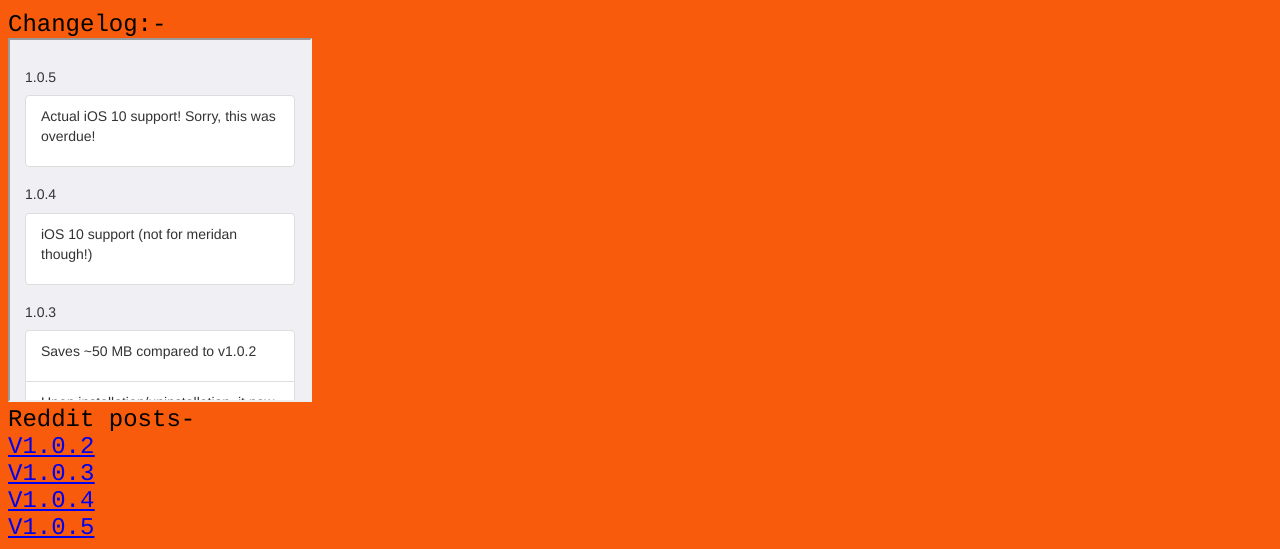
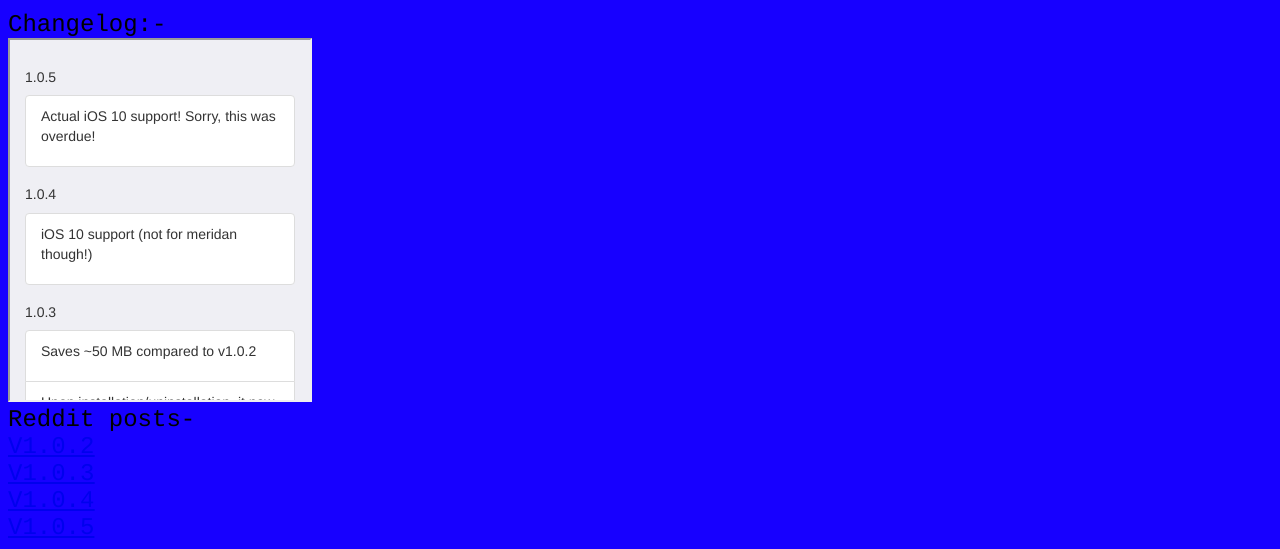
Before and after one commit to smacpats/smacpats.github.io, a website: page emojiportinstaller/index.html in a window 1280 px wide. Shown: the part 327-876 px from the top of the page. Drawn offline with nearby package versions, Linux system fonts and the light colour scheme.

Commit message:
eyerape switch

```diff
--- a/emojiportinstaller/index.html
+++ b/emojiportinstaller/index.html
@@ -7,7 +7,7 @@
   <meta name="Generator" content="Cocoa HTML Writer">
   <meta name="CocoaVersion" content="1671">
   <style type="text/css">
-    body {background-color: #f85b0c}
+    body {background-color: #1700ff}
     p.p1 {margin: 0.0px 0.0px 0.0px 0.0px; line-height: 28.0px; font: 24.0px Courier; color: #000000; -webkit-text-stroke: #000000}
     p.p2 {margin: 0.0px 0.0px 0.0px 0.0px; line-height: 12.0px; font: 10.0px Courier; color: #0000e9; -webkit-text-stroke: #000000}
     p.p3 {margin: 0.0px 0.0px 0.0px 0.0px; line-height: 12.0px; font: 10.0px Courier; color: #000000; -webkit-text-stroke: #000000}
```
